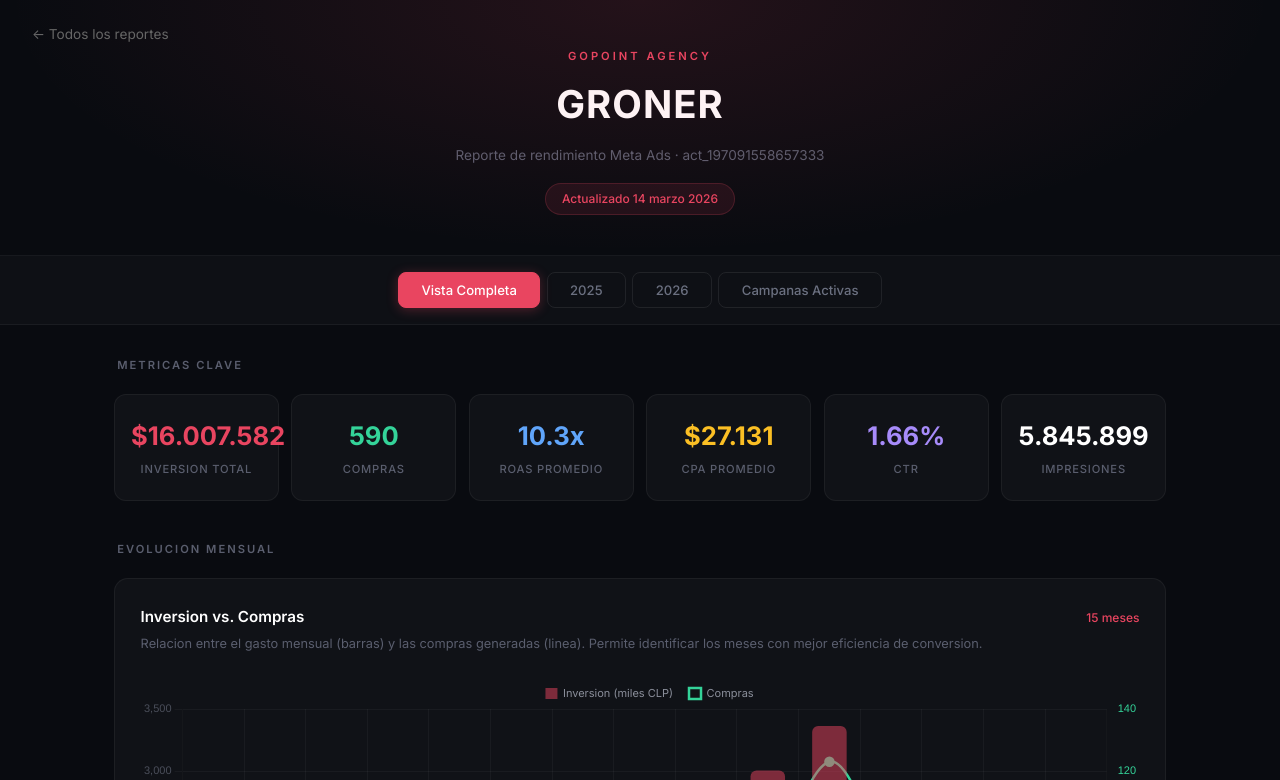
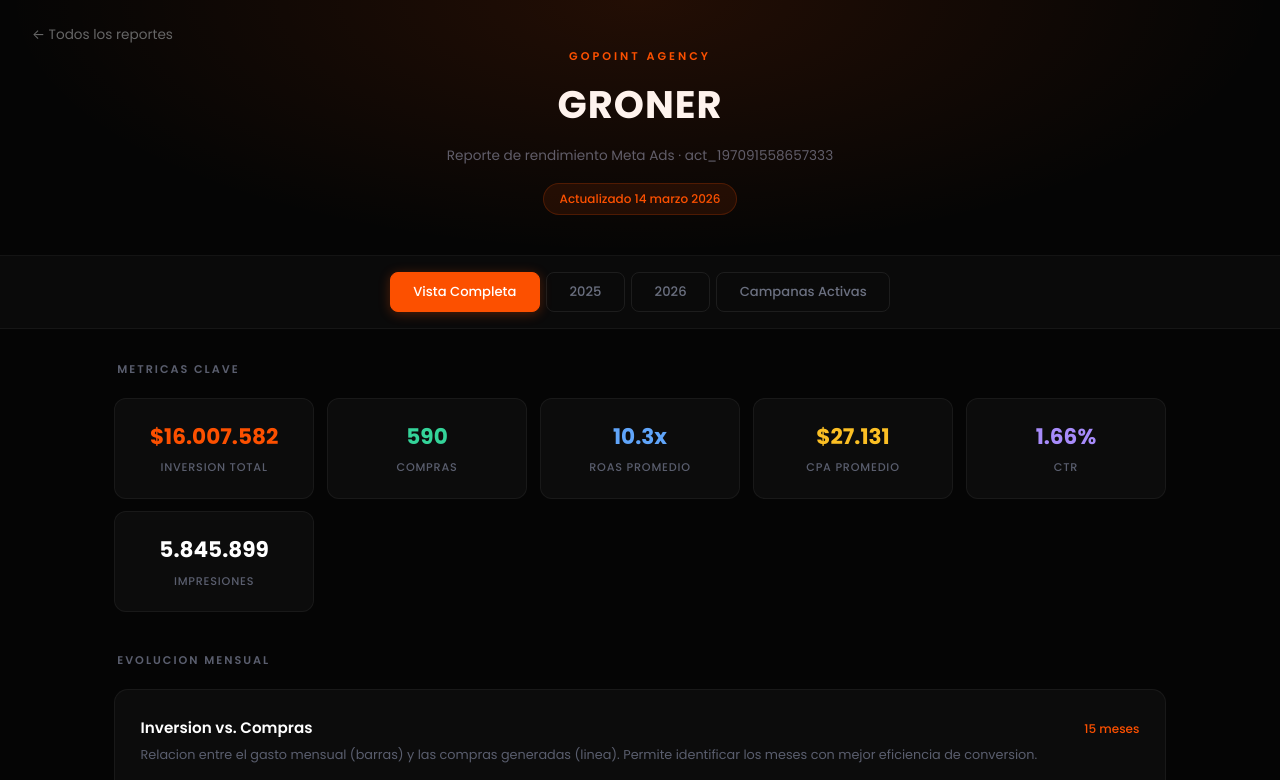
Before and after one commit to Gopoint-hub/reportes, a plain HTML site: page groner/index.html in a window 1280 px wide. Shown: the top 780 px of the page. Drawn offline with nearby package versions, Linux system fonts and the light colour scheme.

Commit message:
Apply GoPoint Agency corporate colors (#fc5000 orange, Poppins font)

```diff
--- a/groner/index.html
+++ b/groner/index.html
@@ -6,25 +6,25 @@
   <title>Reporte GRONER — Meta Ads</title>
   <script src="https://cdn.jsdelivr.net/npm/chart.js@4.4.7/dist/chart.umd.min.js"></script>
   <link rel="preconnect" href="https://fonts.googleapis.com">
-  <link href="https://fonts.googleapis.com/css2?family=Inter:wght@400;500;600;700&display=swap" rel="stylesheet">
+  <link href="https://fonts.googleapis.com/css2?family=Poppins:wght@400;500;600;700&display=swap" rel="stylesheet">
   <style>
     * { margin: 0; padding: 0; box-sizing: border-box; }
-    body { font-family: 'Inter', -apple-system, BlinkMacSystemFont, sans-serif; background: #090b10; color: #c9cdd6; line-height: 1.6; }
+    body { font-family: 'Poppins', -apple-system, BlinkMacSystemFont, sans-serif; background: #050505; color: #c9cdd6; line-height: 1.6; }
 
     /* ─── Header ─── */
     .header { position: relative; padding: 3rem 2rem 2.5rem; text-align: center; overflow: hidden; border-bottom: 1px solid rgba(255,255,255,0.06); }
-    .header::before { content: ''; position: absolute; inset: 0; background: radial-gradient(ellipse at 50% 0%, rgba(233,69,96,0.12) 0%, transparent 70%); pointer-events: none; }
+    .header::before { content: ''; position: absolute; inset: 0; background: radial-gradient(ellipse at 50% 0%, rgba(252,80,0,0.12) 0%, transparent 70%); pointer-events: none; }
     .header .back { position: absolute; top: 1.5rem; left: 2rem; color: #666; text-decoration: none; font-size: 0.85rem; transition: color 0.2s; }
-    .header .back:hover { color: #e94560; }
-    .header .logo { font-size: 0.7rem; font-weight: 600; letter-spacing: 3px; text-transform: uppercase; color: #e94560; margin-bottom: 0.5rem; }
+    .header .back:hover { color: #fc5000; }
+    .header .logo { font-size: 0.7rem; font-weight: 600; letter-spacing: 3px; text-transform: uppercase; color: #fc5000; margin-bottom: 0.5rem; }
     .header h1 { font-size: 2.4rem; font-weight: 700; color: #fff; letter-spacing: 1px; }
     .header .meta { color: #5a5e6e; font-size: 0.85rem; margin-top: 0.6rem; }
-    .header .date-badge { display: inline-block; margin-top: 1rem; padding: 0.35rem 1rem; background: rgba(233,69,96,0.1); border: 1px solid rgba(233,69,96,0.2); border-radius: 20px; font-size: 0.75rem; color: #e94560; font-weight: 500; }
+    .header .date-badge { display: inline-block; margin-top: 1rem; padding: 0.35rem 1rem; background: rgba(252,80,0,0.1); border: 1px solid rgba(252,80,0,0.2); border-radius: 20px; font-size: 0.75rem; color: #fc5000; font-weight: 500; }
 
     /* ─── Tabs ─── */
     .tabs { display: flex; justify-content: center; gap: 0.4rem; padding: 1rem 1rem; background: rgba(255,255,255,0.02); border-bottom: 1px solid rgba(255,255,255,0.05); }
     .tab { padding: 0.55rem 1.4rem; border: 1px solid rgba(255,255,255,0.08); border-radius: 8px; background: transparent; color: #6b7080; cursor: pointer; font-size: 0.82rem; font-family: inherit; font-weight: 500; transition: all 0.2s; }
-    .tab.active { background: #e94560; color: #fff; border-color: #e94560; box-shadow: 0 2px 12px rgba(233,69,96,0.3); }
+    .tab.active { background: #fc5000; color: #fff; border-color: #fc5000; box-shadow: 0 2px 12px rgba(252,80,0,0.3); }
     .tab:hover:not(.active) { border-color: rgba(255,255,255,0.15); color: #a0a4b0; }
 
     /* ─── Layout ─── */
@@ -33,12 +33,12 @@
     .section-title { font-size: 0.7rem; font-weight: 600; letter-spacing: 2px; text-transform: uppercase; color: #5a5e6e; margin-bottom: 1.2rem; padding-left: 0.2rem; }
 
     /* ─── KPIs ─── */
-    .kpis { display: grid; grid-template-columns: repeat(auto-fit, minmax(155px, 1fr)); gap: 0.8rem; }
+    .kpis { display: grid; grid-template-columns: repeat(auto-fit, minmax(165px, 1fr)); gap: 0.8rem; }
     .kpi { background: rgba(255,255,255,0.03); border-radius: 12px; padding: 1.3rem 1rem; text-align: center; border: 1px solid rgba(255,255,255,0.05); transition: border-color 0.2s; }
     .kpi:hover { border-color: rgba(255,255,255,0.1); }
-    .kpi .value { font-size: 1.6rem; font-weight: 700; color: #fff; }
+    .kpi .value { font-size: 1.35rem; font-weight: 700; color: #fff; word-break: break-word; }
     .kpi .label { font-size: 0.7rem; color: #5a5e6e; margin-top: 0.3rem; text-transform: uppercase; letter-spacing: 0.8px; font-weight: 500; }
-    .kpi.accent .value { color: #e94560; }
+    .kpi.accent .value { color: #fc5000; }
     .kpi.green .value { color: #34d399; }
     .kpi.blue .value { color: #60a5fa; }
     .kpi.amber .value { color: #fbbf24; }
@@ -50,7 +50,7 @@
     .chart-card.full { grid-column: 1 / -1; }
     .chart-card .card-header { display: flex; align-items: baseline; justify-content: space-between; margin-bottom: 0.3rem; }
     .chart-card h3 { color: #fff; font-size: 0.95rem; font-weight: 600; }
-    .chart-card .card-hint { font-size: 0.75rem; color: #e94560; font-weight: 500; }
+    .chart-card .card-hint { font-size: 0.75rem; color: #fc5000; font-weight: 500; }
     .chart-card .card-desc { font-size: 0.8rem; color: #5a5e6e; margin-bottom: 1.2rem; line-height: 1.5; }
 
     /* ─── Tables ─── */
@@ -68,7 +68,7 @@
     /* ─── Analysis ─── */
     .analysis { background: rgba(255,255,255,0.03); border-radius: 14px; padding: 2rem; border: 1px solid rgba(255,255,255,0.05); }
     .analysis h2 { color: #fff; font-size: 1.1rem; font-weight: 700; margin-bottom: 1.5rem; padding-bottom: 0.8rem; border-bottom: 1px solid rgba(255,255,255,0.06); }
-    .analysis h3 { color: #e94560; font-size: 0.8rem; font-weight: 600; letter-spacing: 1px; text-transform: uppercase; margin: 1.8rem 0 0.6rem; }
+    .analysis h3 { color: #fc5000; font-size: 0.8rem; font-weight: 600; letter-spacing: 1px; text-transform: uppercase; margin: 1.8rem 0 0.6rem; }
     .analysis h3:first-of-type { margin-top: 0; }
     .analysis p { color: #9096a4; font-size: 0.9rem; margin-bottom: 0.6rem; }
     .analysis strong { color: #d0d4de; }
@@ -277,7 +277,7 @@
     maintainAspectRatio: true,
     interaction: { mode: 'index', intersect: false },
     plugins: {
-      legend: { labels: { color: '#8a8e9a', font: { size: 11, family: 'Inter' }, boxWidth: 12, padding: 16 } },
+      legend: { labels: { color: '#8a8e9a', font: { size: 11, family: 'Poppins' }, boxWidth: 12, padding: 16 } },
       tooltip: { backgroundColor: '#1e2130', titleColor: '#fff', bodyColor: '#c0c4ce', borderColor: 'rgba(255,255,255,0.08)', borderWidth: 1, padding: 12, cornerRadius: 8, titleFont: { weight: 600 } }
     },
     scales: {
@@ -338,7 +338,7 @@
     data: {
       labels,
       datasets: [
-        { label: 'Inversion (miles CLP)', data: spendData, backgroundColor: 'rgba(233,69,96,0.5)', hoverBackgroundColor: 'rgba(233,69,96,0.7)', borderRadius: 6, barPercentage: 0.7, yAxisID: 'y' },
+        { label: 'Inversion (miles CLP)', data: spendData, backgroundColor: 'rgba(252,80,0,0.5)', hoverBackgroundColor: 'rgba(252,80,0,0.7)', borderRadius: 6, barPercentage: 0.7, yAxisID: 'y' },
         { label: 'Compras', data: purchaseData, type: 'line', borderColor: '#34d399', backgroundColor: 'transparent', pointBackgroundColor: '#34d399', pointRadius: 4, pointHoverRadius: 6, tension: 0.35, borderWidth: 2.5, yAxisID: 'y1' }
       ]
     },
```
